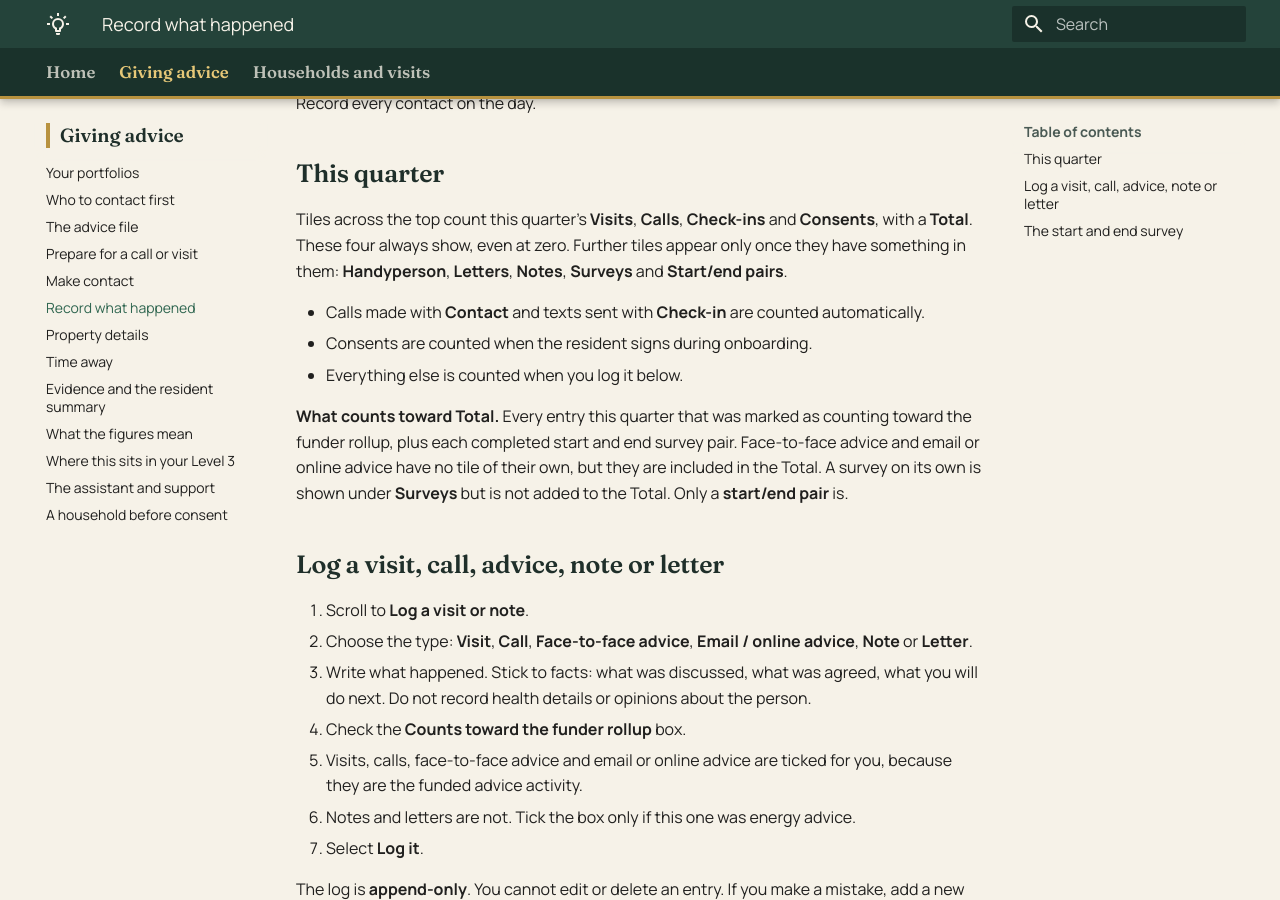
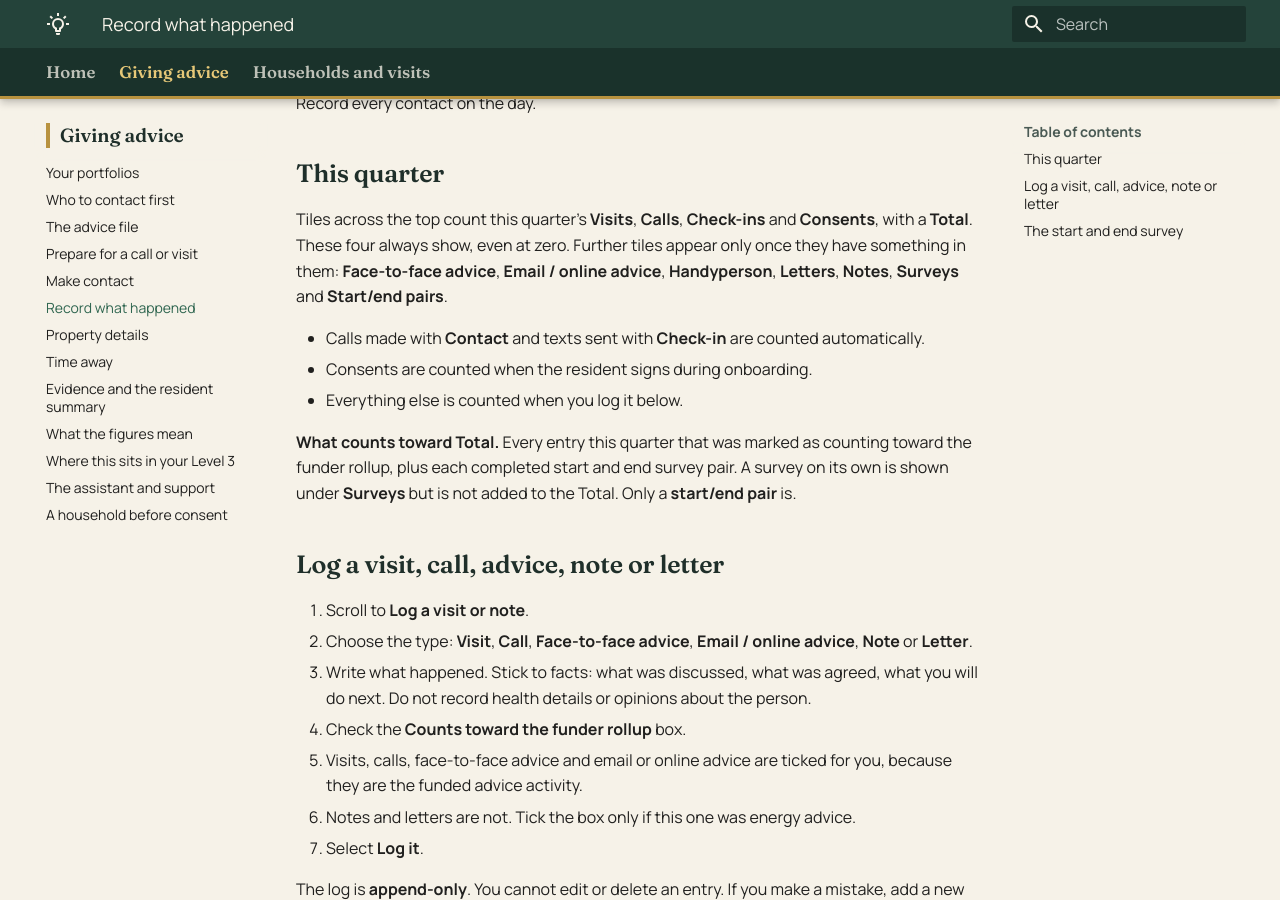
Before and after one commit to CFLLDS/levant-help, an MkDocs documentation site: the page built from docs/giving-advice/record-what-happened.md, in a window 1280 px wide and 900 px high, scrolled down 729 px. Built offline with MkDocs 1.6.1 and Material for MkDocs 9.7.7, drawn with Linux system fonts in a browser that asks for light colours.

Commit message:
Record tab: face-to-face and email/online advice now have tiles
Co-Authored-By: Claude Opus 5.5 <noreply@anthropic.com>

```diff
--- a/docs/giving-advice/record-what-happened.md
+++ b/docs/giving-advice/record-what-happened.md
@@ -28,13 +28,13 @@ If it is not recorded, it did not happen as far as the programme and its funder
 
 ## This quarter
 
-Tiles across the top count this quarter's **Visits**, **Calls**, **Check-ins** and **Consents**, with a **Total**. These four always show, even at zero. Further tiles appear only once they have something in them: **Handyperson**, **Letters**, **Notes**, **Surveys** and **Start/end pairs**.
+Tiles across the top count this quarter's **Visits**, **Calls**, **Check-ins** and **Consents**, with a **Total**. These four always show, even at zero. Further tiles appear only once they have something in them: **Face-to-face advice**, **Email / online advice**, **Handyperson**, **Letters**, **Notes**, **Surveys** and **Start/end pairs**.
 
 - Calls made with **Contact** and texts sent with **Check-in** are counted automatically.
 - Consents are counted when the resident signs during onboarding.
 - Everything else is counted when you log it below.
 
-**What counts toward Total.** Every entry this quarter that was marked as counting toward the funder rollup, plus each completed start and end survey pair. Face-to-face advice and email or online advice have no tile of their own, but they are included in the Total. A survey on its own is shown under **Surveys** but is not added to the Total. Only a **start/end pair** is.
+**What counts toward Total.** Every entry this quarter that was marked as counting toward the funder rollup, plus each completed start and end survey pair. A survey on its own is shown under **Surveys** but is not added to the Total. Only a **start/end pair** is.
 
 ## Log a visit, call, advice, note or letter
 
```
